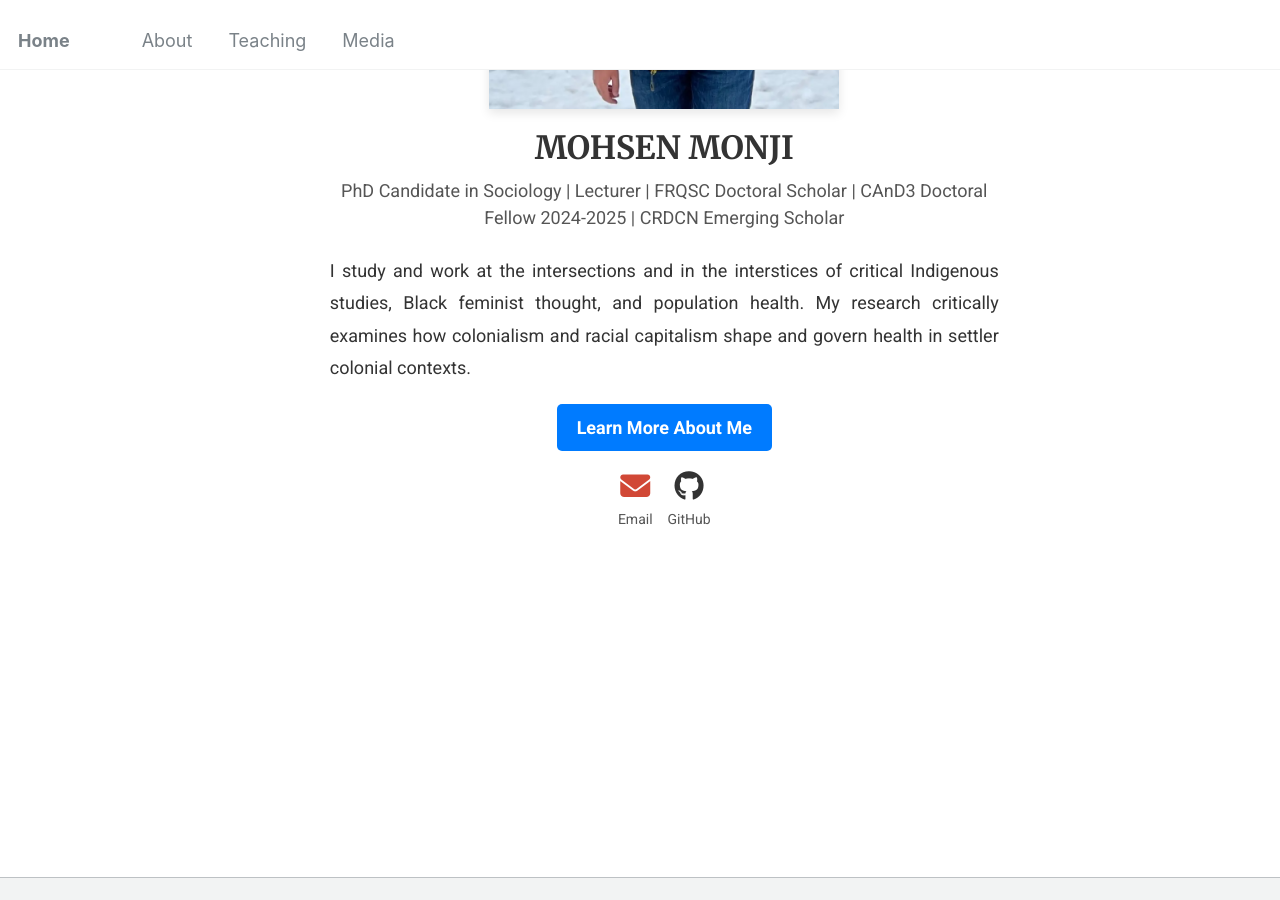
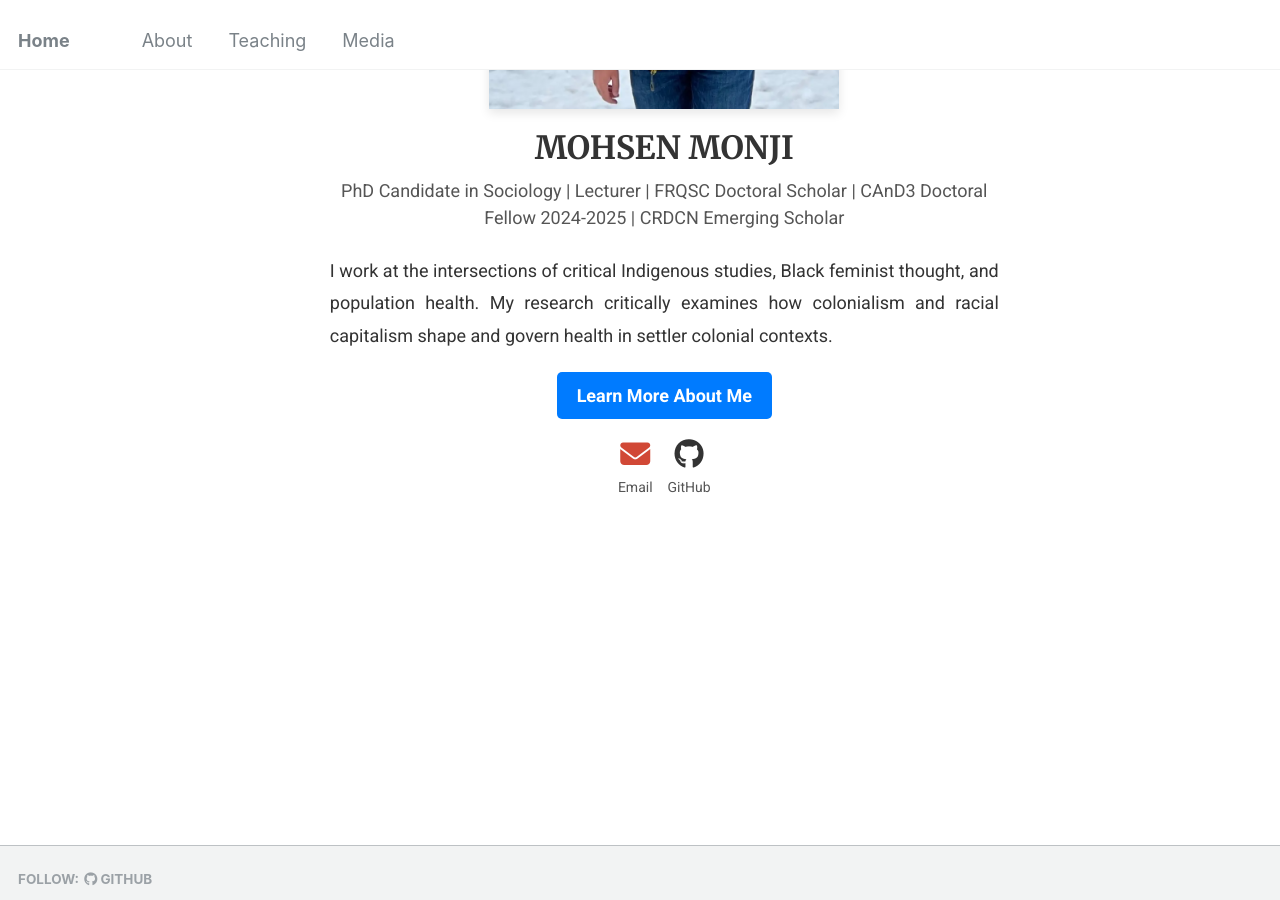
Before and after one commit to Mohsnmonji/mohsnmonji.github.io, a Jekyll site: the page built from _pages/front.md, in a window 1280 px wide and 900 px high, scrolled down 458 px. Built offline with Jekyll 4.4.1, drawn with Linux system fonts in a browser that asks for light colours.

Commit message:
Update front.md

```diff
--- a/_pages/front.md
+++ b/_pages/front.md
@@ -26,7 +26,7 @@ hide_avatar: true
 
   <!-- Description -->
 <p style="font-size: 18px; color: #333; text-align: justify; line-height: 1.8; margin-bottom: 20px;">
-  I study and work at the intersections and in the interstices of critical Indigenous studies, Black feminist thought, and population health. My research critically examines how colonialism and racial capitalism shape and govern health in settler colonial contexts.
+  I work at the intersections of critical Indigenous studies, Black feminist thought, and population health. My research critically examines how colonialism and racial capitalism shape and govern health in settler colonial contexts.
 </p>
 
   <!-- Button -->
```
